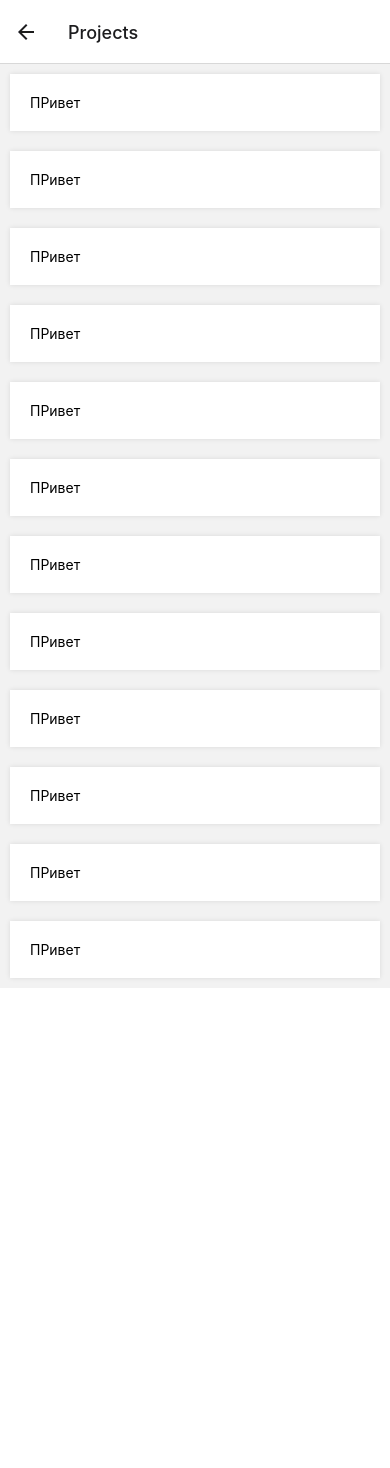
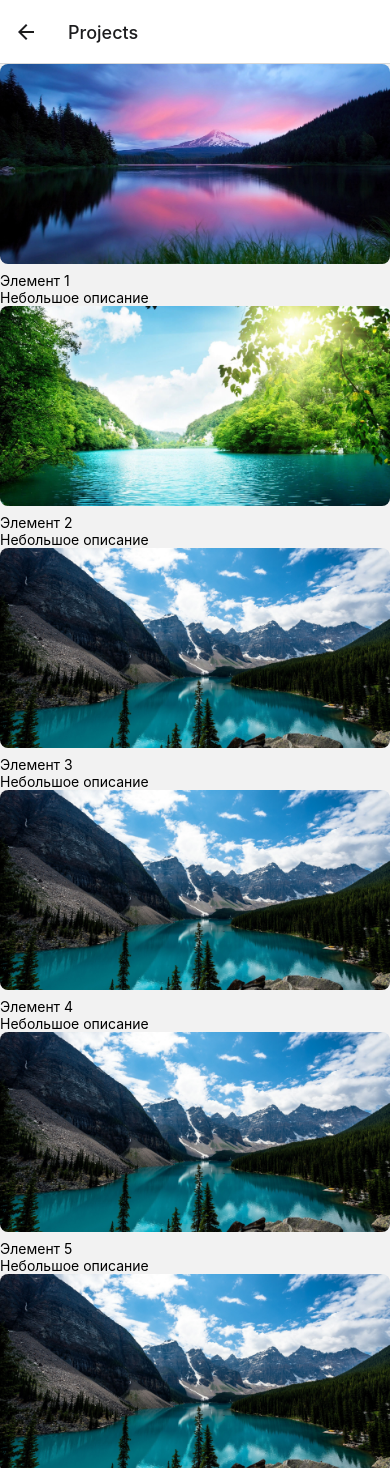
Before and after one commit to voronov-nikita/portfolio, a React Native app: screen /Projects in a window 390 px wide. Shown: the top 1468 px of the page. Before the commit the page ends 988 px from the top, so only its background shows below. Built offline with nearby package versions, Linux system fonts and the light colour scheme.

Commit message:
flatlist -NO!

```diff
--- a/pages/Components.js
+++ b/pages/Components.js
@@ -11,34 +11,3 @@ export const BlockWidget = ({ title, imageSource, description }) => {
         </View>
     )
 }
-
-// логика разработки сетки для адаптивного расположения данных по блокам и разным эллементам
-// солгасно этой сетке мы располагаем элементы в порядке отдельных View объектов
-export const ResponsiveGrid = ({ children, columns, spacing, style }) => {
-    const gridStyles = {
-        flexDirection: 'row',
-        flexWrap: 'wrap',
-        justifyContent: 'space-between',
-    }
-
-    const itemStyles = {
-        width: `${100 / columns}%`,
-        marginBottom: spacing,
-    }
-
-    return (
-        <View style={[gridStyles, style]}>
-            {React.Children.map(children, (child, index) => (
-                <View
-                    style={[
-                        itemStyles,
-                        { marginLeft: index % columns === 0 ? spacing : 0 },
-                    ]}
-                    key={index}
-                >
-                    {child}
-                </View>
-            ))}
-        </View>
-    )
-}
--- a/pages/ProjectsPage.js
+++ b/pages/ProjectsPage.js
@@ -1,79 +1,72 @@
 import React from 'react'
-import { ScrollView, Button, View, Text, Image } from 'react-native'
-import { BlockWidget, ResponsiveGrid } from './Components'
+import { FlatList, Button, View, Image, Text } from 'react-native'
+import { BlockWidget } from './Components'
 import { projectsStyles, blockStyle } from './Styles'
 import { ProjectImages } from './config'
 
 export const ProjectsScreen = ({ navigation }) => {
+    const elements = [
+        {
+            id: '1',
+            title: 'Элемент 1',
+            imageSource: ProjectImages.project1,
+            description: 'Небольшое описание',
+        },
+        {
+            id: '2',
+            title: 'Элемент 2',
+            imageSource: ProjectImages.project2,
+            description: 'Небольшое описание',
+        },
+        {
+            id: '3',
+            title: 'Элемент 3',
+            imageSource: ProjectImages.project3,
+            description: 'Небольшое описание',
+        },
+        {
+            id: '4',
+            title: 'Элемент 4',
+            imageSource: ProjectImages.project3,
+            description: 'Небольшое описание',
+        },
+        {
+            id: '5',
+            title: 'Элемент 5',
+            imageSource: ProjectImages.project3,
+            description: 'Небольшое описание',
+        },
+        {
+            id: '6',
+            title: 'Элемент 5',
+            imageSource: ProjectImages.project3,
+            description: 'Небольшое описание',
+        },
+        {
+            id: '7',
+            title: 'Элемент 5',
+            imageSource: ProjectImages.project3,
+            description: 'Небольшое описание',
+        },
+    ]
+
+    // Функция для рендеринга каждого элемента
+    const renderItem = ({ item }) => (
+        <View>
+            <Image source={item.imageSource} style={blockStyle.image} resizeMode="cover"/>
+            <Text>{item.title}</Text>
+            <Text>{item.description}</Text>
+        </View>
+    )
+
     return (
-        <ScrollView style={{ flexGrow: 1 }}>
-            <View style={blockStyle.container}>
-                <Text>ПРивет</Text>
-            </View>
-            <View style={blockStyle.container}>
-                <Text>ПРивет</Text>
-            </View>
-            <View style={blockStyle.container}>
-                <Text>ПРивет</Text>
-            </View>
-            <View style={blockStyle.container}>
-                <Text>ПРивет</Text>
-            </View>
-            <View style={blockStyle.container}>
-                <Text>ПРивет</Text>
-            </View>
-            <View style={blockStyle.container}>
-                <Text>ПРивет</Text>
-            </View>
-            <View style={blockStyle.container}>
-                <Text>ПРивет</Text>
-            </View>
-            <View style={blockStyle.container}>
-                <Text>ПРивет</Text>
-            </View>
-            <View style={blockStyle.container}>
-                <Text>ПРивет</Text>
-            </View>
-            <View style={blockStyle.container}>
-                <Text>ПРивет</Text>
-            </View>
-            <View style={blockStyle.container}>
-                <Text>ПРивет</Text>
-            </View>
-            <View style={blockStyle.container}>
-                <Text>ПРивет</Text>
-            </View>
-            {/* <BlockWidget
-                title="Test1"
-                require("../assets/images/test1.jpg")={ProjectImages.project1}
-                description="A beautiful landscape with mountains and a river."
+        <View>
+            <FlatList
+                data={elements}
+                renderItem={renderItem}
+                keyExtractor={item => item.id}
             />
-            <BlockWidget
-                title="Test2"
-                require("../assets/images/test1.jpg")={ProjectImages.project2}
-                description="The skyline of a bustling city during sunset."
-            />
-            <BlockWidget
-                title="Test3"
-                require("../assets/images/test1.jpg")={ProjectImages.project3}
-                description="A serene path through a dense forest."
-            />
-            <BlockWidget
-                title="Test4"
-                require("../assets/images/test1.jpg")={ProjectImages.project3}
-                description="A serene path through a dense forest."
-            />
-            <BlockWidget
-                title="Test5"
-                require("../assets/images/test1.jpg")={ProjectImages.project3}
-                description="A serene path through a dense forest."
-            />
-            <BlockWidget
-                title="Test6"
-                require("../assets/images/test1.jpg")={ProjectImages.project3}
-                description="A serene path through a dense forest."
-            /> */}
-        </ScrollView>
+        </View>
         // <Button title="Go to Home" onPress={() => navigation.navigate('Home')} />
     )
 }
--- a/pages/Styles.js
+++ b/pages/Styles.js
@@ -29,6 +29,7 @@ export const blockStyle = StyleSheet.create({
         shadowOpacity: 0.1,
         shadowRadius: 5,
         elevation: 3,
+        flex: 1
     },
 
     image: {
```
